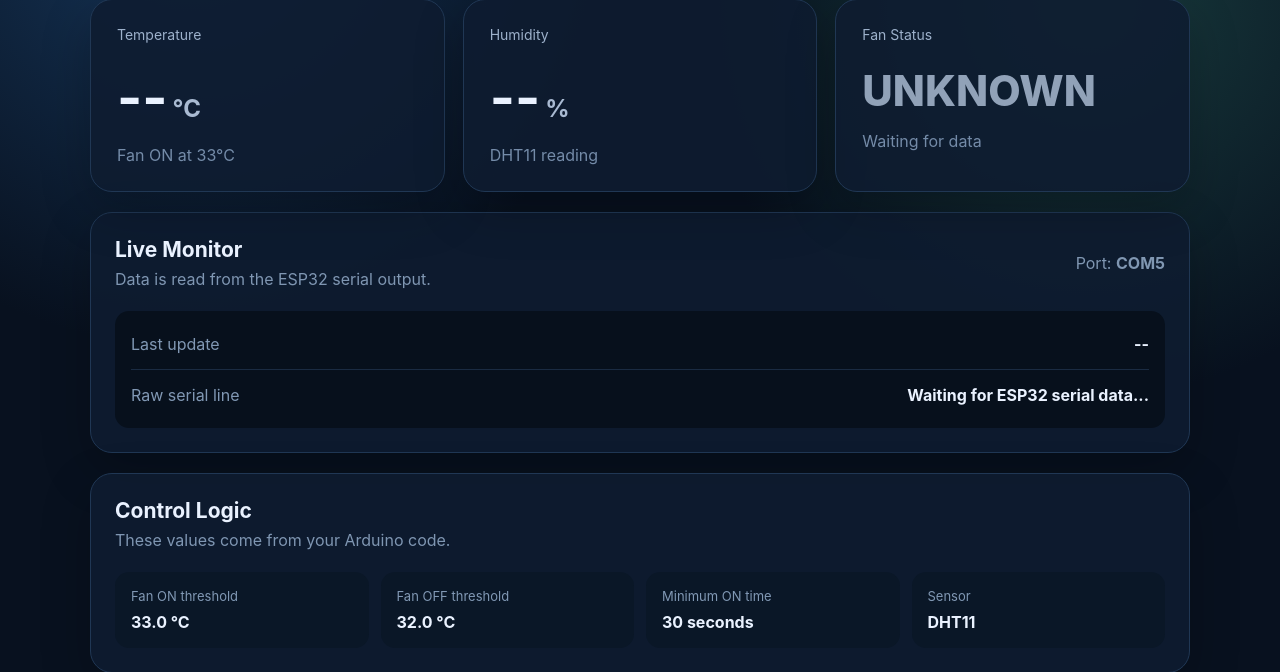
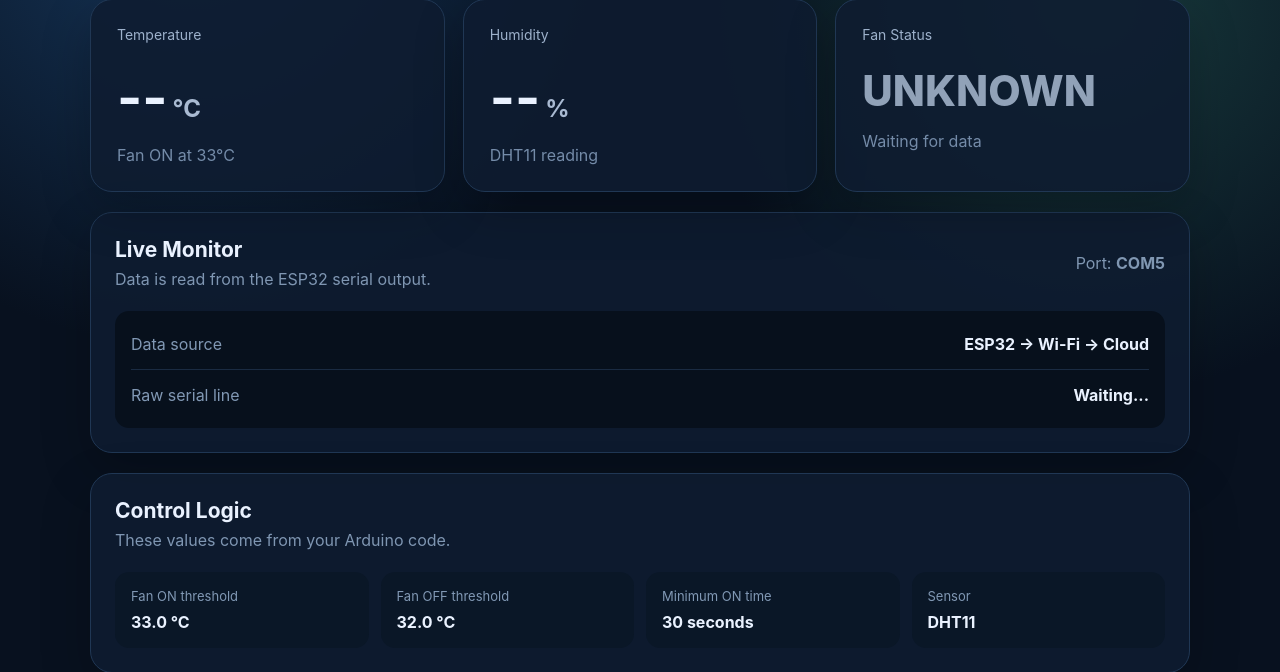
Before and after one commit to Aparna-0211/smart-fan-temperature-control, a Flask app: page / in a window 1280 px wide. Shown: the part 190-862 px from the top of the page. Run offline with Flask 3, Linux system fonts and the light colour scheme.

Commit message:
Update dashboard data source

```diff
--- a/templates/index.html
+++ b/templates/index.html
@@ -54,8 +54,8 @@
 
                 <div class="monitor">
                     <div class="monitor-row">
-                        <span>Last update</span>
-                        <strong id="timestamp">--</strong>
+                        <span>Data source</span>
+                        <strong id="raw">ESP32 → Wi-Fi → Cloud</strong>
                     </div>
                     <div class="monitor-row">
                         <span>Raw serial line</span>
@@ -134,7 +134,7 @@ async function updateDashboard() {
 } else {
     document.getElementById("timestamp").textContent = "--";
 }
-        document.getElementById("raw").textContent = data.raw || "Waiting...";
+        document.getElementById("raw").textContent = "ESP32 → Wi-Fi → Cloud";
     } catch (error) {
         console.error(error);
     }
```
